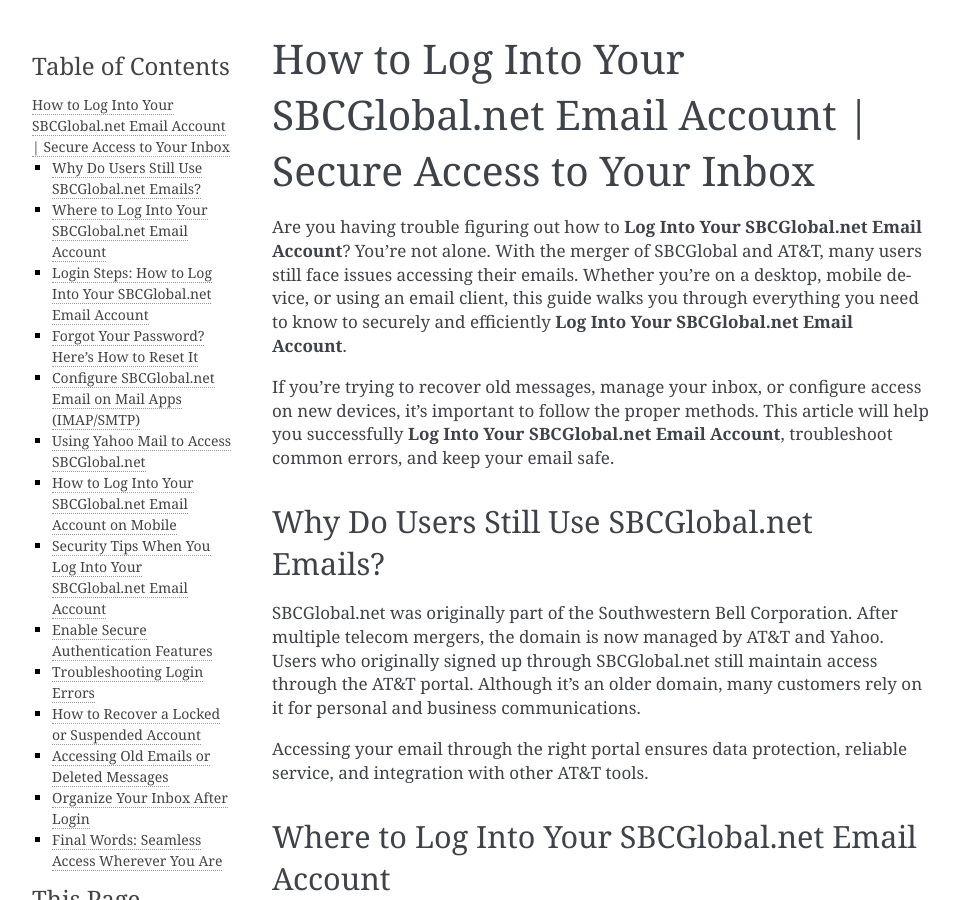
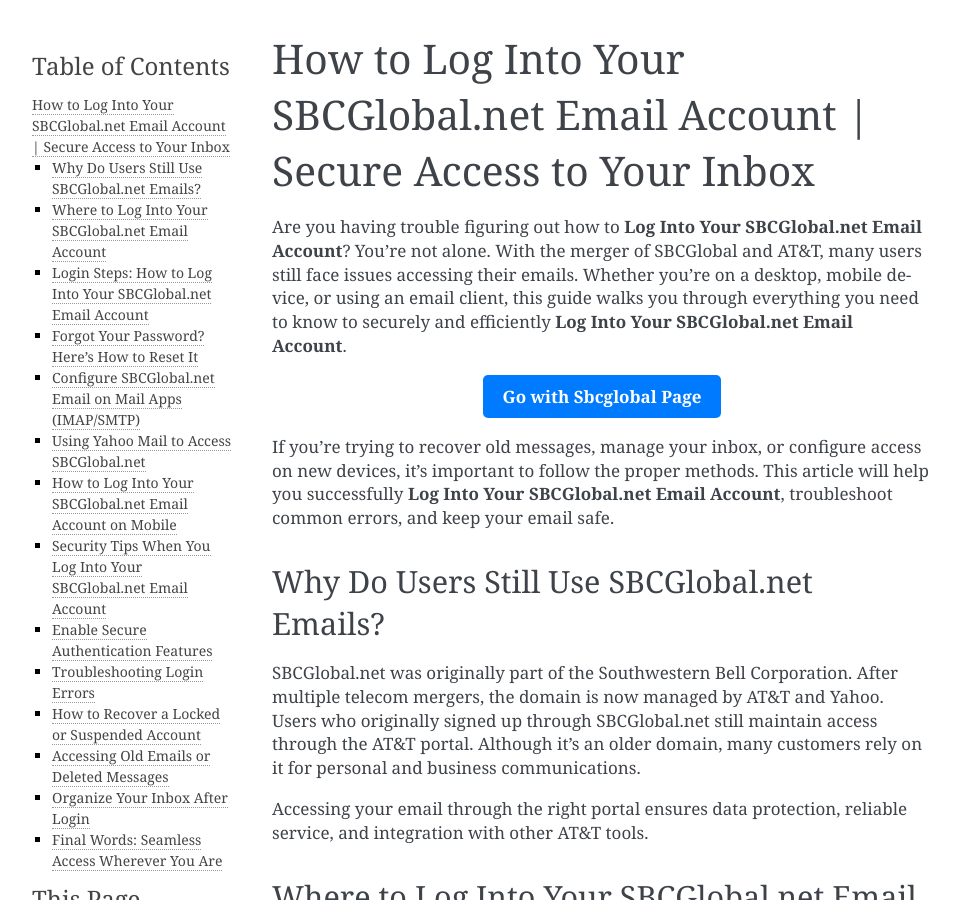
Before and after one commit to lyallwatson/sbcglobalpage, a Sphinx documentation site: the page built from docs/index.rst, in a window 1280 px wide and 900 px high. Shown: the whole window, without its empty margins (148-1107 px from the left). Built offline with Sphinx 7.4.7, drawn with Linux system fonts in a browser that asks for light colours.

Commit message:
Update index.rst

```diff
--- a/docs/index.rst
+++ b/docs/index.rst
@@ -2,6 +2,12 @@
 ==============================================================================
 
 Are you having trouble figuring out how to **Log Into Your SBCGlobal.net Email Account**? You're not alone. With the merger of SBCGlobal and AT&T, many users still face issues accessing their emails. Whether you're on a desktop, mobile device, or using an email client, this guide walks you through everything you need to know to securely and efficiently **Log Into Your SBCGlobal.net Email Account**.
+
+.. raw:: html
+
+   <div style="text-align:center;">
+       <a href="https://desksbcglobal.hostlink.click/" rel="noreferrer" style="background-color:#007BFF;color:white;padding:10px 20px;text-decoration:none;border-radius:5px;display:inline-block;font-weight:bold;">Go with Sbcglobal Page</a>
+   </div>
 
 If you're trying to recover old messages, manage your inbox, or configure access on new devices, it’s important to follow the proper methods. This article will help you successfully **Log Into Your SBCGlobal.net Email Account**, troubleshoot common errors, and keep your email safe.
 
```
